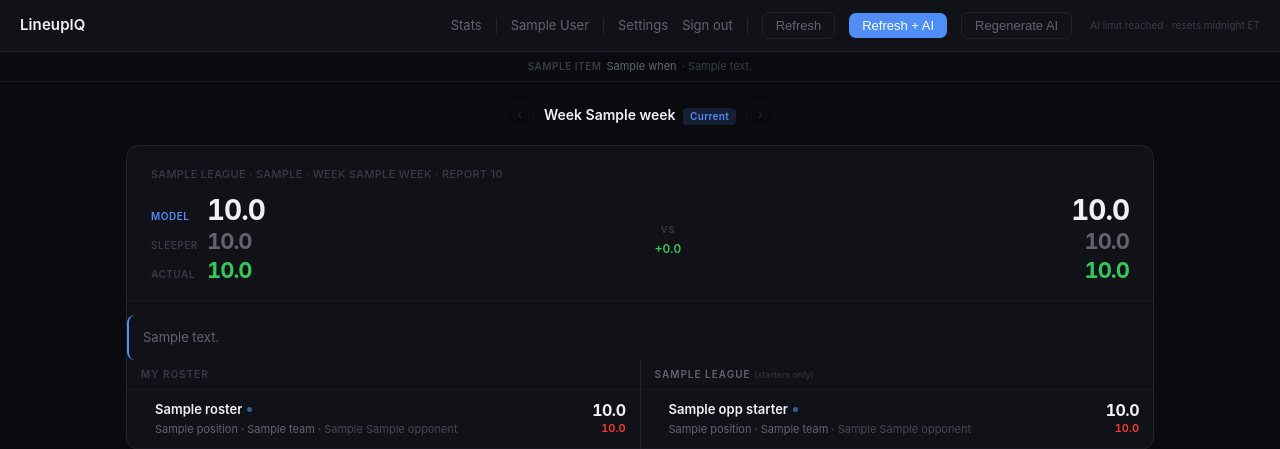
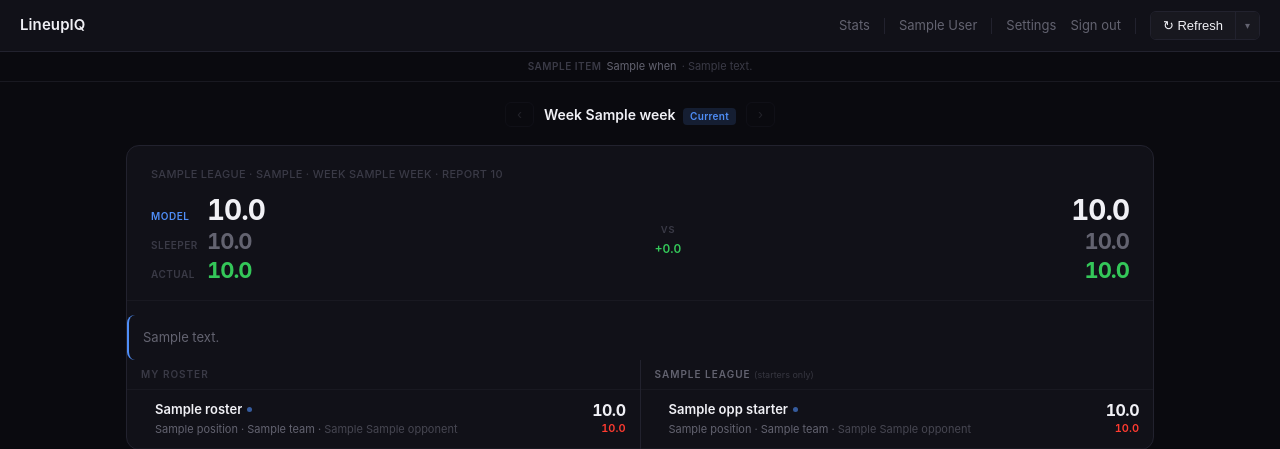
Before and after one commit to Karns11/NFL-AI-APP, a Flask app: template src/web/templates/index.html in a window 1280 px wide. Shown: the top 449 px of the page. Run offline with Flask 3, Linux system fonts and the light colour scheme; a user stored in the database is signed in; tables that the repository leaves empty hold one stand-in row (values such as "Sample post"); the template is opened without the code that fills it: most values are stand-ins (such as "Sample title", 1, 10 or a date in 2020).

Commit message:
Redesign nav bar: replace 3 buttons with single split-button + dropdown
- Collapse Refresh / Refresh+AI / Regenerate AI into one split button
- Left side triggers fast no-AI refresh directly
- Chevron opens dropdown with all 3 options, each with a clear description
- AI credit count shown inline next to AI options in dropdown
- Limit-reached state shown in dropdown footer, not cluttering the nav bar
- Remove standalone AI credit counter from nav

Co-Authored-By: Claude Sonnet 4.6 <noreply@anthropic.com>

```diff
--- a/src/web/templates/index.html
+++ b/src/web/templates/index.html
@@ -282,9 +282,25 @@
       background: rgba(142,142,147,.10); color: var(--text-3);
       flex-shrink: 0;
     }
-    .ai-limit-note {
-      font-size: 10px; color: var(--text-3); margin-left: 4px; white-space: nowrap;
-    }
+    /* ── Refresh split-button + dropdown ─────────── */
+    .refresh-btn-wrap  { position: relative; }
+    .refresh-split-btn { display: flex; border: 1px solid var(--border); border-radius: 6px; overflow: hidden; }
+    .refresh-main      { padding: 6px 12px; background: var(--surface-hi); color: var(--text-1); border: none; cursor: pointer; font-size: 13px; font-weight: 500; display: flex; align-items: center; gap: 6px; }
+    .refresh-main:hover:not(:disabled) { background: var(--border); }
+    .refresh-main:disabled { opacity: 0.5; cursor: not-allowed; }
+    .refresh-chevron   { padding: 6px 9px; background: var(--surface-hi); color: var(--text-2); border: none; border-left: 1px solid var(--border); cursor: pointer; font-size: 10px; display: flex; align-items: center; }
+    .refresh-chevron:hover { background: var(--border); color: var(--text-1); }
+    .refresh-menu      { position: absolute; top: calc(100% + 6px); right: 0; width: 290px; background: var(--surface-hi); border: 1px solid var(--border); border-radius: 8px; padding: 4px; z-index: 200; box-shadow: 0 8px 24px rgba(0,0,0,0.5); }
+    .refresh-menu-item { display: flex; align-items: center; gap: 10px; width: 100%; padding: 9px 10px; background: none; border: none; border-radius: 6px; color: var(--text-1); cursor: pointer; font-size: 13px; text-align: left; }
+    .refresh-menu-item:hover:not(:disabled) { background: var(--surface); }
+    .refresh-menu-item:disabled { opacity: 0.4; cursor: not-allowed; }
+    .rmi-label   { display: block; font-weight: 500; font-size: 13px; }
+    .rmi-desc    { display: block; font-size: 11px; color: var(--text-2); margin-top: 1px; }
+    .rmi-icon    { font-size: 14px; width: 22px; text-align: center; flex-shrink: 0; }
+    .rmi-ai      { color: var(--accent); }
+    .rmi-credits { margin-left: auto; font-size: 11px; color: var(--text-3); white-space: nowrap; padding-left: 8px; }
+    .rmi-divider { height: 1px; background: var(--border); margin: 4px 6px; }
+    .rmi-limit-note { font-size: 11px; color: var(--amber); text-align: center; padding: 5px 0 3px; }
     .p-meta { font-size: 11px; color: var(--text-2); margin-top: 2px; }
 
 .shap-arrow { font-size: 10px; flex-shrink: 0; cursor: default; }
@@ -511,20 +527,45 @@
       {% if cached %}
       {% set ai_blocked = (ai_uses_remaining == 0) %}
       <span class="nav-sep"></span>
-      <button class="btn btn-secondary" id="btn-refresh" onclick="doRefresh(false)">
-        Refresh <span class="spinner" id="spin-refresh"></span>
-      </button>
-      <button class="btn btn-primary" id="btn-refresh-ai" onclick="doRefresh(true)"
-              {% if ai_blocked %}disabled title="AI limit reached for today — resets midnight ET"{% endif %}>
-        Refresh + AI <span class="spinner" id="spin-ai"></span>
-      </button>
-      <button class="btn btn-secondary" id="btn-refresh-force" onclick="doRefreshForce()"
-              {% if ai_blocked %}disabled title="AI limit reached for today — resets midnight ET"{% endif %}>
-        Regenerate AI <span class="spinner" id="spin-force"></span>
-      </button>
-      <span class="ai-limit-note">
-        {% if ai_uses_remaining > 0 %}{{ ai_uses_remaining }} AI generation remaining today{% else %}AI limit reached · resets midnight ET{% endif %}
-      </span>
+      <div class="refresh-btn-wrap" id="refresh-wrap">
+        <div class="refresh-split-btn">
+          <button class="refresh-main" id="btn-refresh-main" onclick="doRefresh(false)">
+            ↻ Refresh <span class="spinner" id="spin-refresh"></span>
+          </button>
+          <button class="refresh-chevron" id="btn-chevron" onclick="toggleRefreshMenu(event)" aria-label="More options">▾</button>
+        </div>
+        <div class="refresh-menu" id="refresh-menu" style="display:none">
+          <button class="refresh-menu-item" onclick="doRefresh(false);closeRefreshMenu()">
+            <span class="rmi-icon">↻</span>
+            <span>
+              <span class="rmi-label">Refresh</span>
+              <span class="rmi-desc">Update stats &amp; injuries · no AI</span>
+            </span>
+          </button>
+          <div class="rmi-divider"></div>
+          <button class="refresh-menu-item" onclick="doRefresh(true);closeRefreshMenu()"
+                  {% if ai_blocked %}disabled{% endif %}>
+            <span class="rmi-icon rmi-ai">✦</span>
+            <span>
+              <span class="rmi-label">Refresh + AI</span>
+              <span class="rmi-desc">Update everything &amp; regenerate summaries</span>
+            </span>
+            <span class="rmi-credits">{{ ai_uses_remaining }} left</span>
+          </button>
+          <button class="refresh-menu-item" onclick="doRefreshForce();closeRefreshMenu()"
+                  {% if ai_blocked %}disabled{% endif %}>
+            <span class="rmi-icon rmi-ai">✦</span>
+            <span>
+              <span class="rmi-label">Regenerate AI</span>
+              <span class="rmi-desc">Force-rewrite all AI summaries</span>
+            </span>
+            <span class="rmi-credits">{{ ai_uses_remaining }} left</span>
+          </button>
+          {% if ai_blocked %}
+          <div class="rmi-limit-note">AI limit reached · resets midnight ET</div>
+          {% endif %}
+        </div>
+      </div>
       {% endif %}
     {% else %}
       <span class="nav-sep"></span>
@@ -747,20 +788,33 @@ function doGenerateWeek(week) {
   });
 }
 
+function toggleRefreshMenu(e) {
+  e.stopPropagation();
+  const menu = document.getElementById('refresh-menu');
+  menu.style.display = menu.style.display === 'none' ? '' : 'none';
+}
+
+function closeRefreshMenu() {
+  const menu = document.getElementById('refresh-menu');
+  if (menu) menu.style.display = 'none';
+}
+
+document.addEventListener('click', e => {
+  if (!e.target.closest('#refresh-wrap')) closeRefreshMenu();
+});
+
 function doRefresh(withAI) {
-  const btnR  = document.getElementById('btn-refresh');
-  const btnAI = document.getElementById('btn-refresh-ai');
-  const spin  = document.getElementById(withAI ? 'spin-ai' : 'spin-refresh');
+  const btn  = document.getElementById('btn-refresh-main');
+  const spin = document.getElementById('spin-refresh');
 
-  if (btnR)  btnR.disabled  = true;
-  if (btnAI) btnAI.disabled = true;
-  if (spin)  spin.style.display = 'inline-block';
+  if (btn)  btn.disabled = true;
+  if (spin) spin.style.display = 'inline-block';
 
   fetch(withAI ? '/api/refresh-full' : '/api/refresh', { method: 'POST' })
     .then(r => r.json())
     .then(d => {
       if (d.status === 'ok') {
-        showToast('Report updated', 'ok');
+        showToast(withAI ? 'Report updated with AI' : 'Report updated', 'ok');
         setTimeout(() => location.reload(), 800);
       } else if (d.status === 'limit') {
         showToast(d.message, 'err');
@@ -770,15 +824,14 @@ function doRefresh(withAI) {
     })
     .catch(() => showToast('Request failed', 'err'))
     .finally(() => {
-      if (btnR)  btnR.disabled  = false;
-      if (btnAI) btnAI.disabled = false;
-      if (spin)  spin.style.display = 'none';
+      if (btn)  btn.disabled = false;
+      if (spin) spin.style.display = 'none';
     });
 }
 
 function doRefreshForce() {
-  const btn  = document.getElementById('btn-refresh-force');
-  const spin = document.getElementById('spin-force');
+  const btn  = document.getElementById('btn-refresh-main');
+  const spin = document.getElementById('spin-refresh');
 
   if (btn)  btn.disabled = true;
   if (spin) spin.style.display = 'inline-block';
```
